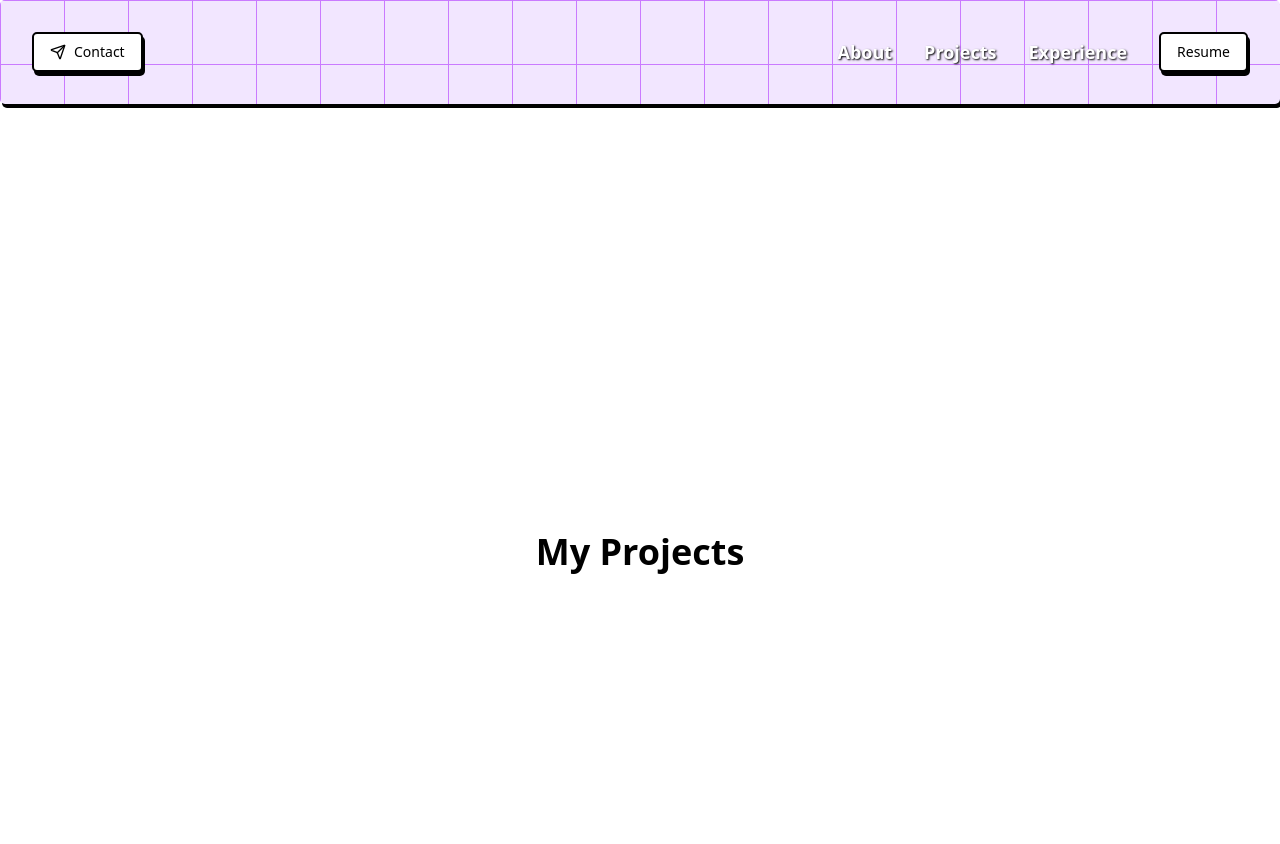
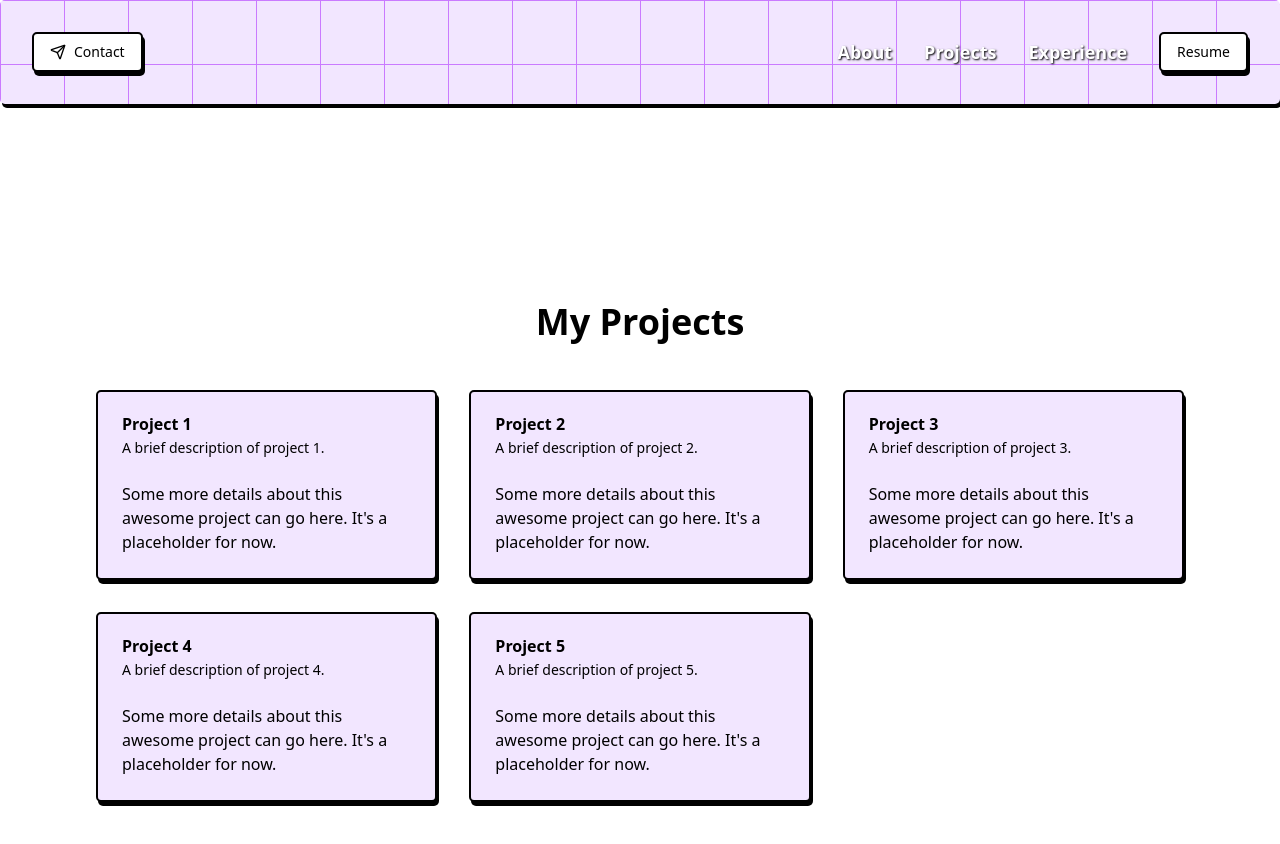
Before and after one commit to Eysteinn-Orn/portfolio, a Next.js app: page /projects in a window 1280 px wide. Shown: the top 844 px of the page. Built offline with nearby package versions, Linux system fonts and the light colour scheme.

Commit message:
feat: enhance Projects page layout with improved heading spacing and card display

```diff
--- a/src/app/projects/page.tsx
+++ b/src/app/projects/page.tsx
@@ -1,7 +1,22 @@
+import { Card, CardContent, CardDescription, CardHeader, CardTitle } from "@/components/ui/card";
+
 export default function ProjectsPage() {
   return (
     <main className="flex min-h-screen flex-col items-center justify-center p-24">
-      <h1 className="text-4xl font-bold">My Projects</h1>
+      <h1 className="text-4xl font-bold mb-12">My Projects</h1>
+      <div className="grid grid-cols-1 md:grid-cols-2 lg:grid-cols-3 gap-8">
+        {[...Array(5)].map((_, i) => (
+          <Card key={i} className="w-full max-w-sm">
+            <CardHeader>
+              <CardTitle>Project {i + 1}</CardTitle>
+              <CardDescription>A brief description of project {i + 1}.</CardDescription>
+            </CardHeader>
+            <CardContent>
+              <p>Some more details about this awesome project can go here. It&apos;s a placeholder for now.</p>
+            </CardContent>
+          </Card>
+        ))}
+      </div>
     </main>
   );
 }
```
